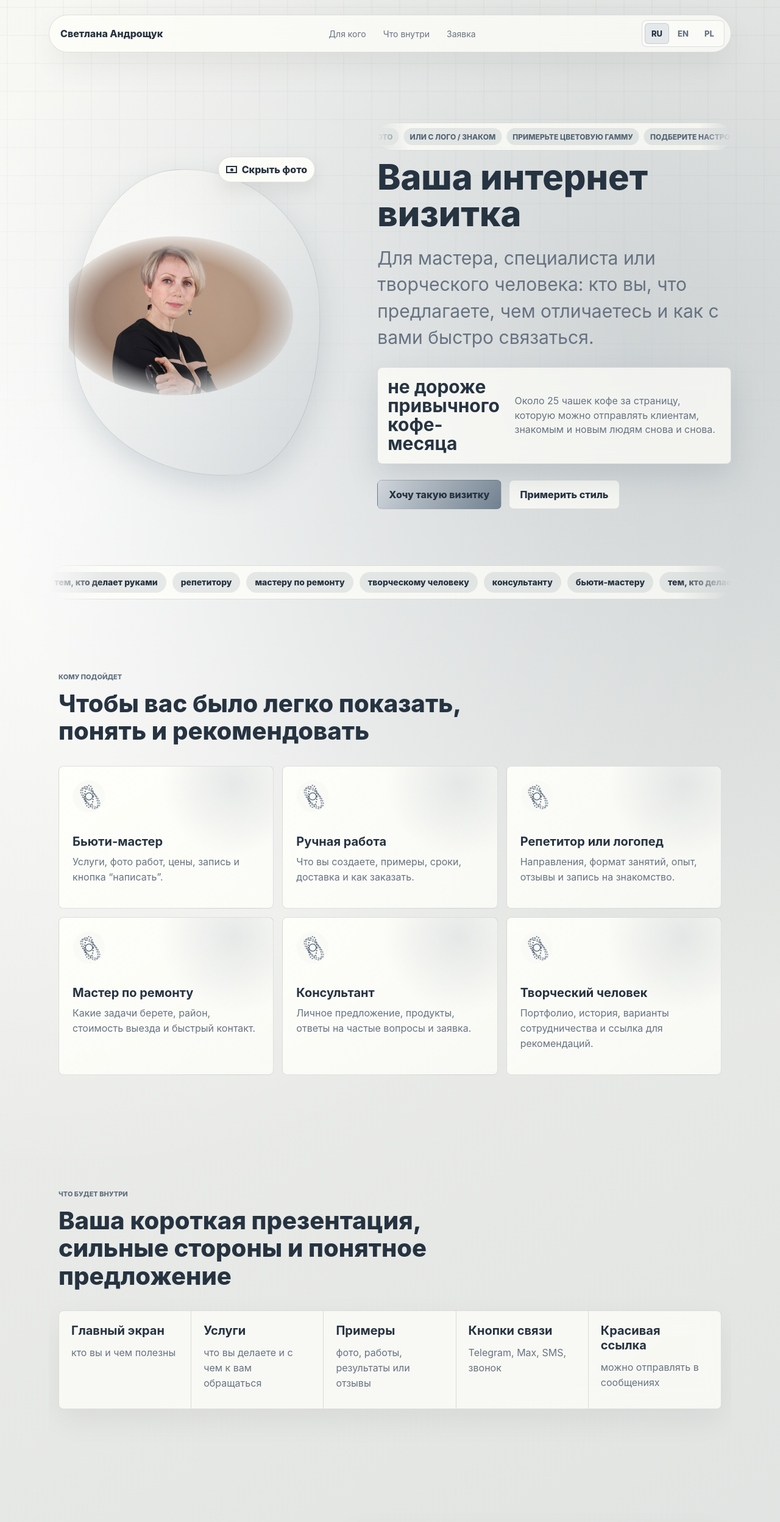
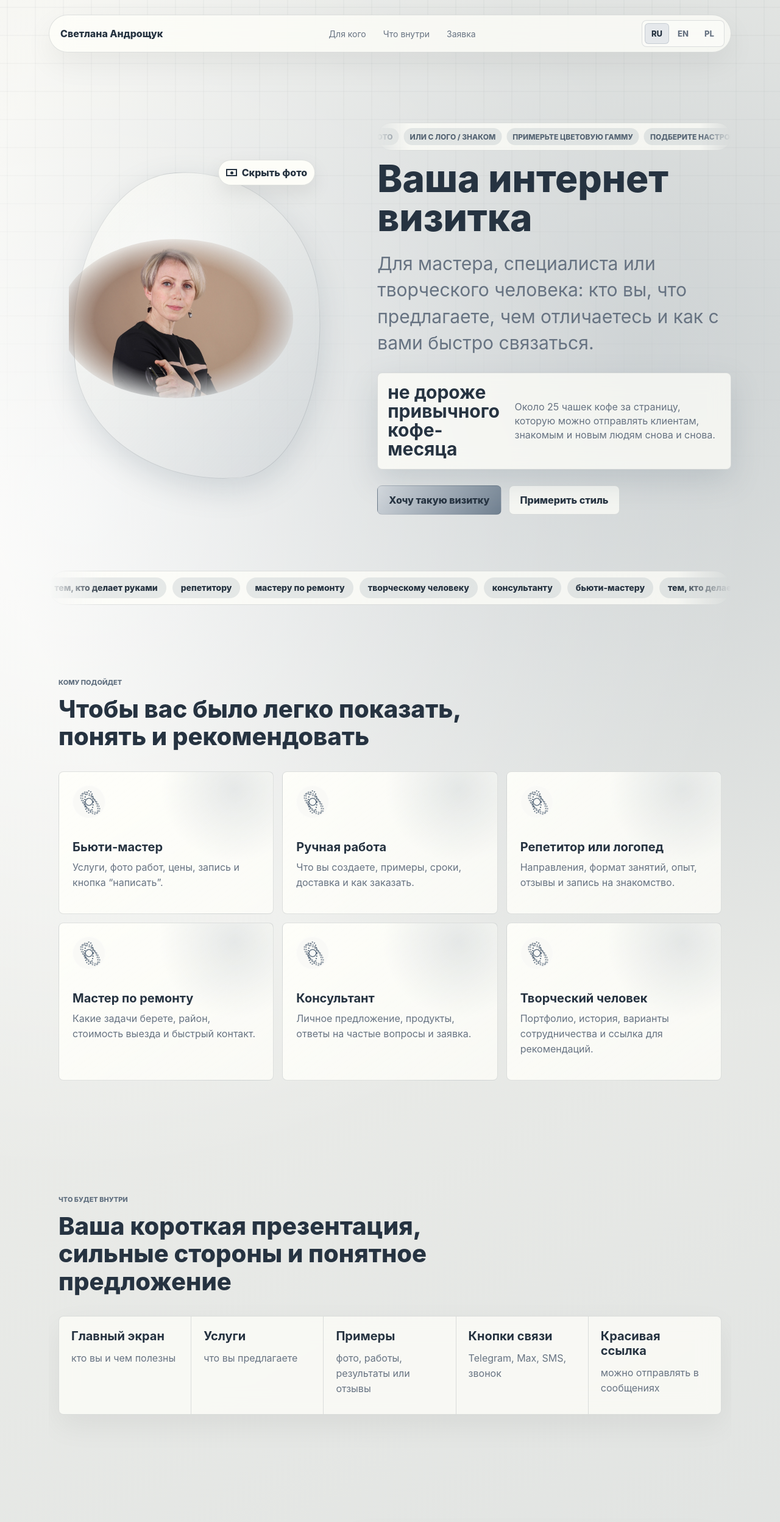
Before and after one commit to Sandroshuk/internet-vizitka, a plain HTML site: page index.html in a window 1280 px wide. Shown: the top 2496 px of the page at 61% size. Drawn offline with Linux system fonts and the light colour scheme.

Commit message:
Refine hero and contact copy

```diff
--- a/index.html
+++ b/index.html
@@ -17,7 +17,7 @@
     <meta property="og:image" content="assets/svetlana-hero-gold.jpg">
     <title>Светлана Андрощук | Интернет-визитки</title>
     <link rel="manifest" href="manifest.webmanifest">
-    <link rel="stylesheet" href="styles.css?v=visual-builder-43">
+    <link rel="stylesheet" href="styles.css?v=visual-builder-45">
   </head>
   <body data-theme="sand" data-font="soft" data-visual="photo">
     <header class="hero" id="top">
@@ -137,7 +137,7 @@
         </div>
         <div class="inside-list">
           <div><strong data-i18n="inside1Title">Главный экран</strong><span data-i18n="inside1Text">кто вы и чем полезны</span></div>
-          <div><strong data-i18n="inside2Title">Услуги</strong><span data-i18n="inside2Text">что вы делаете и с чем к вам обращаться</span></div>
+          <div><strong data-i18n="inside2Title">Услуги</strong><span data-i18n="inside2Text">что вы предлагаете</span></div>
           <div><strong data-i18n="inside3Title">Примеры</strong><span data-i18n="inside3Text">фото, работы, результаты или отзывы</span></div>
           <div><strong data-i18n="inside4Title">Кнопки связи</strong><span data-i18n="inside4Text">Telegram, Max, SMS, звонок</span></div>
           <div><strong data-i18n="inside5Title">Красивая ссылка</strong><span data-i18n="inside5Text">можно отправлять в сообщениях</span></div>
@@ -219,6 +219,6 @@
       </div>
     </footer>
 
-    <script src="script.js?v=visual-builder-43"></script>
+    <script src="script.js?v=visual-builder-45"></script>
   </body>
 </html>
--- a/script.js
+++ b/script.js
@@ -75,7 +75,7 @@ const dictionaries = {
     inside1Title: "Главный экран",
     inside1Text: "кто вы и чем полезны",
     inside2Title: "Услуги",
-    inside2Text: "что вы делаете и с чем к вам обращаться",
+    inside2Text: "что вы предлагаете",
     inside3Title: "Примеры",
     inside3Text: "фото, работы, результаты или отзывы",
     inside4Title: "Кнопки связи",
@@ -177,11 +177,11 @@ const dictionaries = {
     inside1Title: "First screen",
     inside1Text: "who you are and why you are useful",
     inside2Title: "Services",
-    inside2Text: "what you do and what people can ask you about",
+    inside2Text: "what you offer",
     inside3Title: "Examples",
     inside3Text: "photos, work, results or reviews",
     inside4Title: "Contact buttons",
-    inside4Text: "Telegram bot",
+    inside4Text: "Telegram, SMS, call",
     inside5Title: "Nice link",
     inside5Text: "easy to send in messages",
     requestKicker: "Quick request",
@@ -279,11 +279,11 @@ const dictionaries = {
     inside1Title: "Pierwszy ekran",
     inside1Text: "kim jesteś i w czym pomagasz",
     inside2Title: "Usługi",
-    inside2Text: "co robisz i z czym można się do Ciebie zgłosić",
+    inside2Text: "co oferujesz",
     inside3Title: "Przykłady",
     inside3Text: "zdjęcia, prace, efekty albo opinie",
     inside4Title: "Kontakt",
-    inside4Text: "bot Telegram",
+    inside4Text: "Telegram, SMS, telefon",
     inside5Title: "Ładny link",
     inside5Text: "wygodny do wysłania",
     requestKicker: "Szybkie zapytanie",
--- a/styles.css
+++ b/styles.css
@@ -520,10 +520,13 @@ h3 {
 h1 {
   max-width: 620px;
   margin-bottom: 22px;
-  font-size: clamp(34px, 4.5vw, 58px);
+  font-size: clamp(36px, 4.9vw, 62px);
   line-height: 1.03;
   font-weight: 820;
   white-space: pre-line;
+  overflow-wrap: normal;
+  word-break: keep-all;
+  hyphens: manual;
 }
 
 h2 {
@@ -1293,8 +1296,8 @@ main {
     grid-row: 2;
     align-self: center;
     margin: 0;
-    font-size: clamp(16px, 4.4vw, 20px);
-    line-height: 1.08;
+    font-size: clamp(17px, 4.9vw, 23px);
+    line-height: 1.06;
     max-width: 100%;
     white-space: pre-line;
     position: relative;
```
